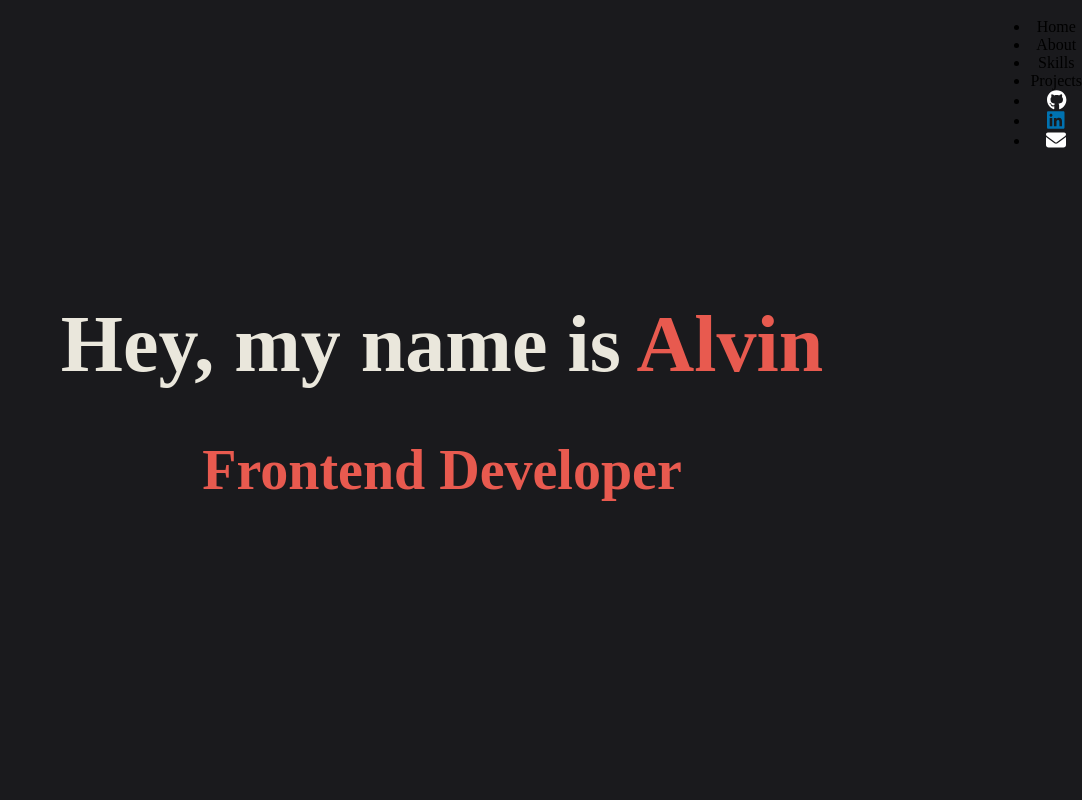
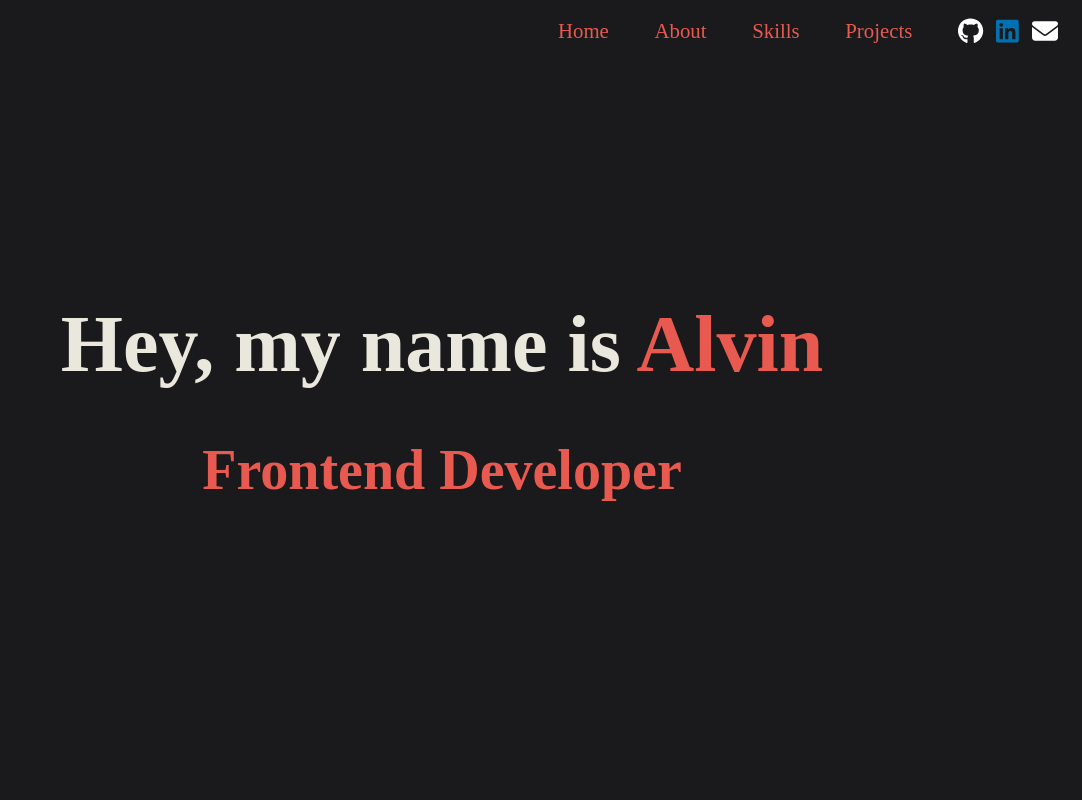
Before and after one commit to Khrononian/Portfolio, a React (Create React App) app: page / in a window 1280 px wide. Shown: the top 800 px of the page, without its empty margins (198-1280 px from the left). Built offline with nearby package versions, Linux system fonts and the light colour scheme.

Commit message:
Added anchor tags and move elements

```diff
--- a/src/App.js
+++ b/src/App.js
@@ -1,6 +1,6 @@
 import './App.css';
 import { FontAwesomeIcon } from '@fortawesome/react-fontawesome'
-import { faEnvelope, faEye, faCode, faBars } from '@fortawesome/free-solid-svg-icons'
+import { faEnvelope, faEye, faCode } from '@fortawesome/free-solid-svg-icons'
 import { faGithub, faLinkedin, faHtml5, faCss3, faSquareJs, faReact, faGitAlt, faNpm } from '@fortawesome/free-brands-svg-icons'
 import laptop from './laptop.webp'
 import SteamImg from './Images/SteamClone.png'
@@ -14,17 +14,16 @@ function App() {
 
   const toggleMenu = () => {
     setToggle(prev => !prev)
-
   }
 
   return (
     <div className="App">
       <nav>
-        <ul>
-          <li>Home</li>
-          <li>About</li>
-          <li>Skills</li>
-          <li>Projects</li>
+        <ul className='top-menu'>
+          <li><a href='#home' rel='noreferrer'>Home</a></li>
+          <li><a href='#about' rel='noreferrer'>About</a></li>
+          <li><a href='#skills' rel='noreferrer'>Skills</a></li>
+          <li><a href='#projects' rel='noreferrer'>Projects</a></li>
           <div>
             <li><a href='https://github.com/Khrononian' rel='noreferrer' target='_blank'><FontAwesomeIcon icon={faGithub} style={{color: 'white'}} size='lg' /></a></li>
             <li><a href='' rel='noreferrer' target='_blank'><FontAwesomeIcon icon={faLinkedin} style={{color: '#0072b1'}} size='lg' /></a></li>
@@ -38,11 +37,17 @@ function App() {
             <div className='one line'></div>
             <div className='two line'></div>
             <div className='three line'></div>
+
           </div>
         </div>
-
+        <ul className={`menu-slide${!toggle ? '' : ' push'}`}>
+          <li><a href='#home' rel='noreferrer'>Home</a></li>
+          <li><a href='#about' rel='noreferrer'>About</a></li>
+          <li><a href='#skills' rel='noreferrer'>Skills</a></li>
+          <li><a href='#projects' rel='noreferrer'>Projects</a></li>
+        </ul>
       </nav>
-      <ul className='menu-slide'>
+      {/* <ul className={`menu-slide${!toggle ? '' : ' push'}`}>
         <li><a href='' rel='noreferrer'>Home</a></li>
         <li><a href='' rel='noreferrer'>About</a></li>
         <li><a href='' rel='noreferrer'>Skills</a></li>
@@ -52,13 +57,13 @@ function App() {
           <li><a href='' rel='noreferrer'><FontAwesomeIcon icon={faLinkedin} style={{color: '#0072b1'}} size='lg' /></a></li>
           <li><a href='mailto:Alv.Barnes@gmail.com' rel='noreferrer'><FontAwesomeIcon icon={faEnvelope}  style={{color: 'white'}} size='lg' /></a></li>
         </div>
-          </ul>
-      <header>
+      </ul> */}
+      <header id='home'>
         <h1>Hey, my name is <span>Alvin</span></h1>
         <h2>Frontend Developer</h2>
       </header>
-      <main>
-        <div className='about sub'>
+      <main >
+        <div className='about sub' id='about'>
           <h2>About Me</h2>
           <div>
             <p>I'm a self-taught Front End Developer looking to expand my horizons. The first time I started anything coding related was in middle school on a site called Roblox. From my middle school years until my freshman year of high school, I would code games on Roblox in the language of Lua. A year and a half after graduating I decided to get back into coding but in a different field. From there, I found the Odin Project which became one of the many ways to dive deeper into coding. Aside from coding, I am a gamer, rollerblading and spending time with my cat.</p>
@@ -66,7 +71,7 @@ function App() {
           </div>
 
         </div>
-        <div className='tech sub'>
+        <div className='tech sub' id='skills'>
           <h2>Technologies</h2>
             <div className='tech-div'>
               <div>
@@ -86,7 +91,7 @@ function App() {
               </div>
             </div>
         </div>
-        <div className='projects sub'>
+        <div className='projects sub' id='projects'>
           <h2>Projects</h2>
             <div className='inner-project'>
 
```
Lines whose indentation alone changed are shown as unchanged.
